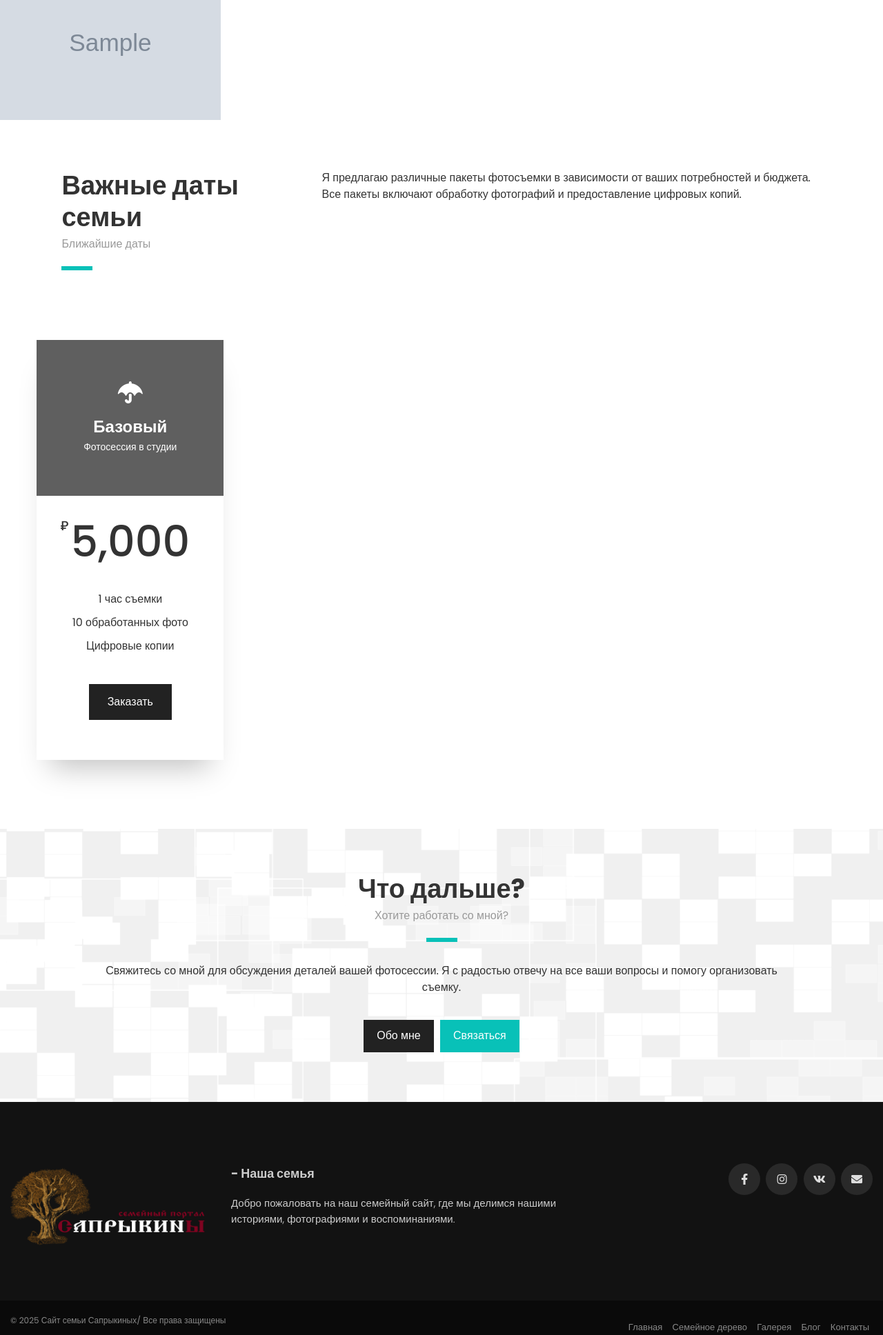
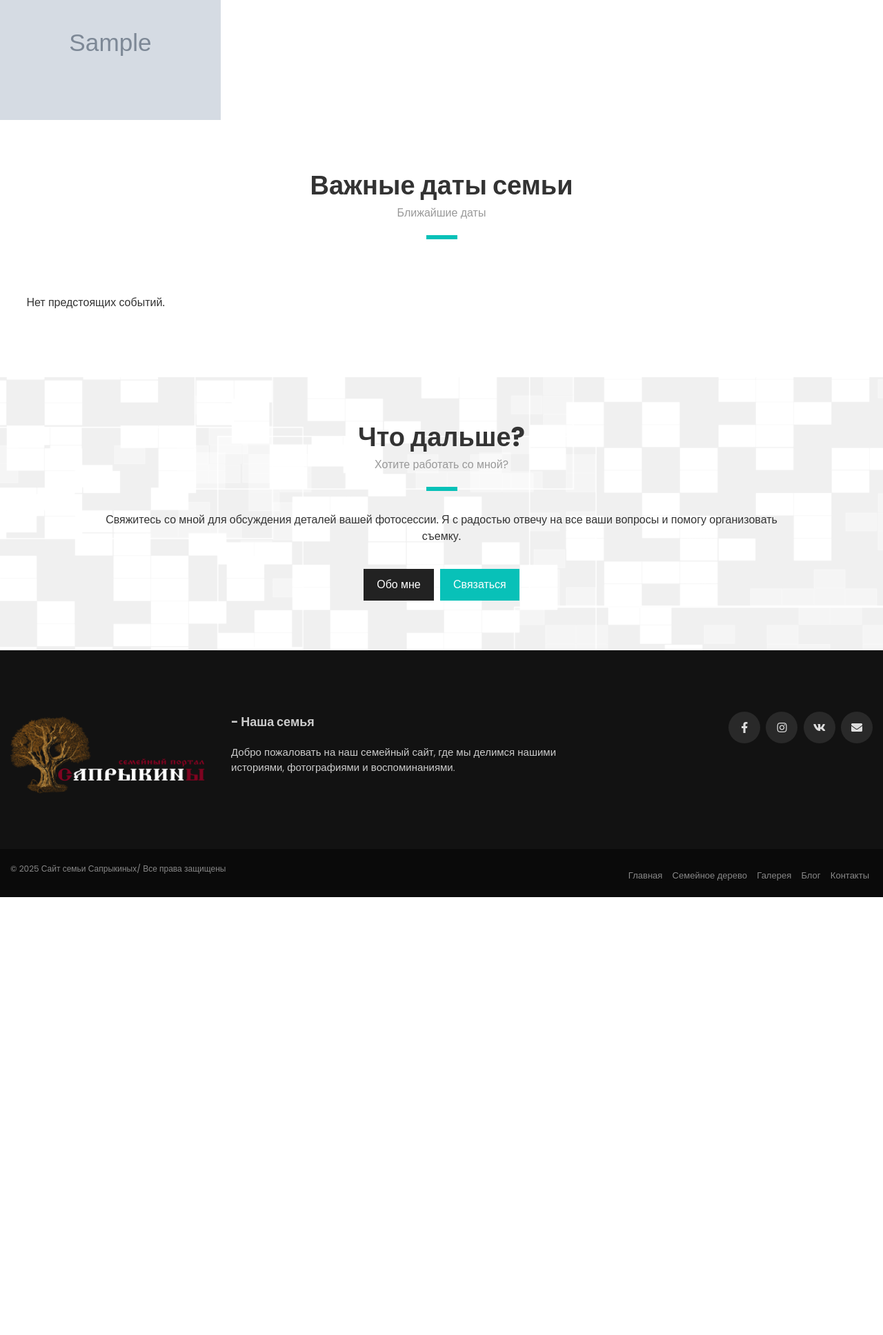
Before and after one commit to SaprykinEI/Family_site_Saprykin, a Django app: page / in a window 1280 px wide. Shown: the part 2198-4134 px from the top of the page at 69% size. After the commit the page ends 3499 px from the top, so only its background shows below. Run offline with Django 5.2, Linux system fonts and the light colour scheme; tables that the repository leaves empty hold one stand-in row (values such as "Sample post"); grey boxes marked "Sample" are stand-in pictures; parts of the project's set-up code (start-up, migrations or seed data) failed here and were passed over; some libraries are stand-ins or nearby versions; grey boxes are pictures that could not be loaded.

Commit message:
1. Вывел отображение событий на главную страницу

```diff
--- a/family_tree/templates/family_tree/index.html
+++ b/family_tree/templates/family_tree/index.html
@@ -167,52 +167,53 @@
 ///// Begin prices section /////
 ============================ -->
 <section id="prices-section">
-    <div class="tt-heading tt-heading-lg padding-on">
+    <div class="tt-heading tt-heading-lg padding-on text-center">
         <div class="tt-heading-inner tt-wrap">
-            <div class="row">
-                <div class="col-md-4">
             <h1 class="tt-heading-title">Важные даты семьи</h1>
             <div class="tt-heading-subtitle">Ближайшие даты</div>
             <hr class="hr-short">
-                </div>
-                <div class="col-md-8">
-                    <p>Я предлагаю различные пакеты фотосъемки в зависимости от ваших потребностей и бюджета. Все пакеты включают обработку фотографий и предоставление цифровых копий.</p>
-                </div>
-            </div>
         </div>
     </div>
 
     <div class="prices-section-inner tt-wrap">
         <div class="price-boxes-container margin-bottom-80">
             <div class="row">
-                <!-- Price Box 1 -->
+              {% for event in events %}
                 <div class="col-xs-12 col-sm-6 col-md-6 col-lg-3">
                   <div class="price-box">
                     <div class="pr-box price-heading bg-image"
-                             style="background-image: url({% static 'img/misc/price-box-1.jpg' %});">
+                         style="background-image: url('{{ event.photo_one|default:"/static/img/default-event.jpg" }}');">
                       <div class="price-heading-inner">
-                                <i class="fas fa-umbrella"></i>
-                                <h3 class="price-title">Базовый</h3>
-                                <div class="price-heading-text">Фотосессия в студии</div>
+                        <i class="fas fa-calendar-alt"></i>
+                        <h3 class="price-title">{{ event.title }}</h3>
+                        {% if event.description %}
+                          <li>{{ event.description|truncatewords:10 }}</li>
+                        {% endif %}
                       </div>
                     </div>
                     <div class="pr-box price-box-price">
-                            <div class="price"><span class="price-currency">₽</span>5,000</div>
+                      <div class="price">
+                        {{ event.date|date:"d M Y" }}
+                      </div>
                     </div>
                     <div class="pr-box price-features">
                       <ul class="list-unstyled">
-                                <li>1 час съемки</li>
-                                <li>10 обработанных фото</li>
-                                <li>Цифровые копии</li>
+                        {% if event.age_years %}
+                          <li>Возраст: {{ event.age_years }} лет</li>
+                        {% endif %}
+                        {% if event.description %}
+                          <li>{{ event.description|truncatewords:10 }}</li>
+                        {% endif %}
                       </ul>
                     </div>
                     <div class="pr-box">
-                            <a href="#contact" class="btn btn-price-box btn-dark btn-lg">Заказать</a>
+                      #
                     </div>
                   </div>
                 </div>
-
-                <!-- More price boxes here... -->
+              {% empty %}
+                <p>Нет предстоящих событий.</p>
+              {% endfor %}
             </div>
     </div>
     </div>
--- a/family_tree/views.py
+++ b/family_tree/views.py
@@ -12,11 +12,13 @@
 from django.http import JsonResponse
 from django.template.loader import render_to_string
 from django.views.generic import ListView, CreateView, DetailView, UpdateView, DeleteView
+from datetime import date
 
 from family_tree.models import Person
 from family_tree.forms import PersonForm
 from family_tree.services import get_person_cache, get_descendants_tree_cached, get_ancestors_tree_cached
 from gallery.models import Album
+from events.models import Event
 from users.models import UserRoles
 
 
@@ -27,11 +29,50 @@
     context_object_name = 'person_list'
 
     def get_context_data(self, **kwargs):
-        '''Переопределяем метод, чтобы добавить дополнительный контекст в шаблон.'''
         context = super().get_context_data(**kwargs)
+        today = date.today()
+        this_year = today.year
+
         context['title'] = "<h1>Сайт семьи - Сапрыкины</h1>"
         context['latest_albums'] = Album.objects.order_by('-created_at')[:4]
+
+        events = Event.objects.all()
+        upcoming_events = []
+
+        for event in events:
+            # Предположим, event.date — дата первого события (год, месяц, день)
+            month = event.date.month
+            day = event.date.day
+
+            # Событие в этом году
+            event_date_this_year = date(this_year, month, day)
+
+            # Если событие уже прошло в этом году, смотрим на следующий год
+            if event_date_this_year < today:
+                event_date_this_year = date(this_year + 1, month, day)
+
+            # Добавляем событие в список, если оно попадает в ближайшие 30 дней, например
+            if 0 <= (event_date_this_year - today).days <= 90:
+                # Посчитаем возраст, если нужно
+                age_years = None
+                if event.event_type in ['birthday', 'wedding']:
+                    age_years = event_date_this_year.year - event.date.year
+
+                upcoming_events.append({
+                    'title': event.title,
+                    'date': event_date_this_year,
+                    'photo_one': event.photo_one.url if event.photo_one else '',
+                    'age_years': age_years,
+                    'type': event.event_type,
+                    'description': event.description,
+                })
+
+        # Сортируем по дате и берем первые 4
+        upcoming_events.sort(key=lambda x: x['date'])
+        context['events'] = upcoming_events[:4]
         return context
+
+
 
 
 class PersonsListView(LoginRequiredMixin, ListView):
```
Lines whose indentation alone changed are shown as unchanged.
